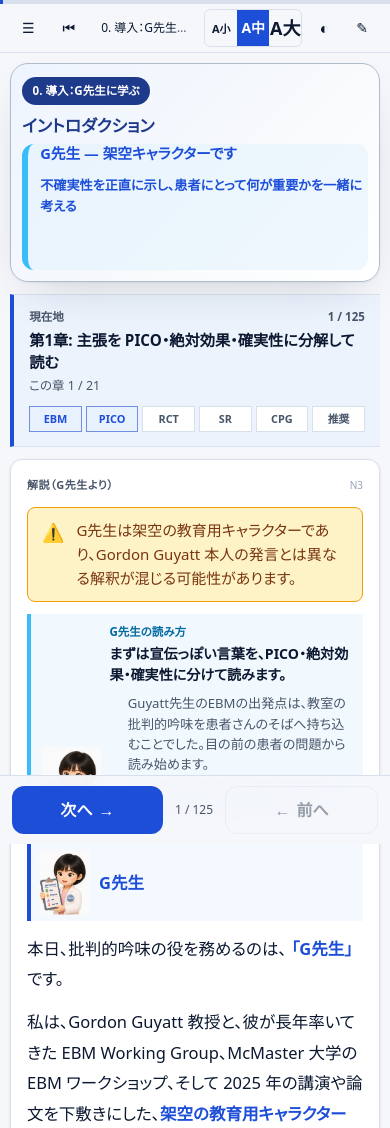
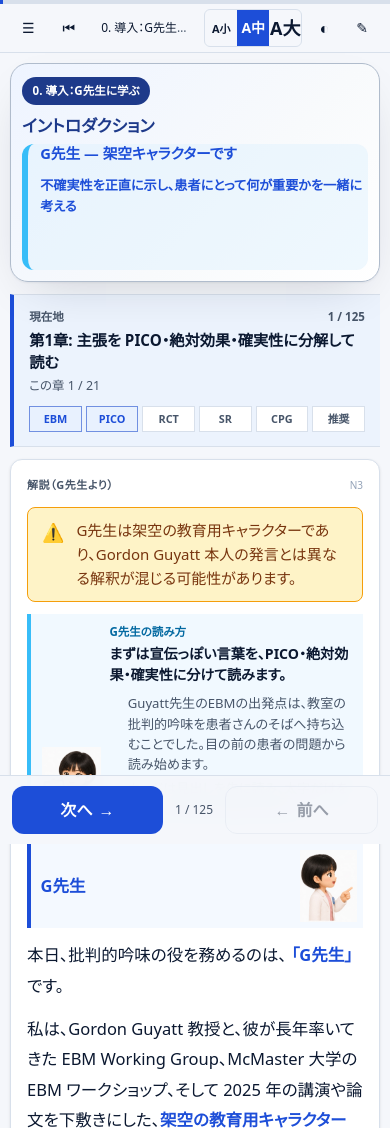
Before and after one commit to mxe050/GRADEslide, a Next.js app in the folder web/: page /slide/N3 in a window 390 px wide. Shown: the top 1128 px of the page. Built offline with nearby package versions, Linux system fonts and the light colour scheme.

Commit message:
move inline G先生 image to the right

```diff
--- a/web/src/app/globals.css
+++ b/web/src/app/globals.css
@@ -584,20 +584,23 @@ html, body {
 .g-sensei-inline {
   display: flex;
   align-items: center;
-  gap: 0.7rem;
+  justify-content: space-between;
+  gap: 1rem;
   min-width: 0;
   margin: 0.9em 0 0.55em;
-  padding: 0.45rem 0.6rem;
+  min-height: 5.1rem;
+  padding: 0.45rem 0.45rem 0.45rem 0.8rem;
   border-left: 4px solid var(--primary);
   background: color-mix(in srgb, var(--primary-soft) 30%, transparent);
 }
 
 .g-sensei-inline-portrait {
-  width: clamp(3.4rem, 15vw, 4.8rem);
+  width: clamp(3.7rem, 16vw, 5.3rem);
   flex: 0 0 auto;
   display: flex;
   align-items: flex-end;
   justify-content: center;
+  align-self: stretch;
   overflow: hidden;
   background: color-mix(in srgb, var(--card) 82%, transparent);
 }
@@ -614,6 +617,7 @@ html, body {
   color: var(--primary);
   font-weight: 800;
   line-height: 1.45;
+  flex: 1 1 auto;
 }
 
 @media (max-width: 420px) {
@@ -638,10 +642,11 @@ html, body {
   }
   .g-sensei-inline {
     gap: 0.55rem;
-    padding: 0.4rem 0.5rem;
+    min-height: 4.4rem;
+    padding: 0.38rem 0.38rem 0.38rem 0.6rem;
   }
   .g-sensei-inline-portrait {
-    width: 3.2rem;
+    width: 3.55rem;
   }
 }
 
--- a/web/src/components/GSenseiGuide.tsx
+++ b/web/src/components/GSenseiGuide.tsx
@@ -138,3 +138,9 @@ export function getGSenseiPose(slide: Slide, variant: Variant): (typeof poses)[n
   const offset = slide.visual.type === "table" ? 1 : slide.visual.type === "comparison" ? 4 : 0;
   return poses[(slide.order + offset) % poses.length];
 }
+
+export function getGSenseiInlinePose(slide: Slide): (typeof poses)[number] {
+  const guidePose = getGSenseiPose(slide, "narration");
+  const guideIndex = poses.indexOf(guidePose);
+  return poses[(guideIndex + 3) % poses.length];
+}
--- a/web/src/components/MarkdownText.tsx
+++ b/web/src/components/MarkdownText.tsx
@@ -112,17 +112,17 @@ export function MarkdownText({ text, className, inlineOnly, gSenseiImageSrc }: P
           hasDecoratedGSensei = true;
           return (
             <p className="g-sensei-inline">
+              <span className="g-sensei-inline-name">{children}</span>
               <span className="g-sensei-inline-portrait" aria-hidden="true">
                 <Image
                   src={gSenseiImageSrc}
                   alt=""
                   width={344}
                   height={437}
-                  sizes="72px"
+                  sizes="80px"
                   className="g-sensei-inline-image"
                 />
               </span>
-              <span className="g-sensei-inline-name">{children}</span>
             </p>
           );
         },
--- a/web/src/components/NarrationPanel.tsx
+++ b/web/src/components/NarrationPanel.tsx
@@ -4,7 +4,7 @@ import clsx from "clsx";
 import type { Citation, Slide } from "@/lib/types";
 import { getAllSlides, getAppData } from "@/lib/slides";
 import { MarkdownText } from "./MarkdownText";
-import { GSenseiGuide, getGSenseiPose } from "./GSenseiGuide";
+import { GSenseiGuide, getGSenseiInlinePose } from "./GSenseiGuide";
 
 interface Props {
   slide: Slide;
@@ -14,7 +14,7 @@ export function NarrationPanel({ slide }: Props) {
   const slides = getAllSlides();
   const isFinalSlide = slide.id === slides[slides.length - 1]?.id;
   const cites: Citation[] = isFinalSlide ? Object.values(getAppData().citations) : [];
-  const gSenseiImageSrc = `/images/g-sensei/${getGSenseiPose(slide, "narration")}.jpg`;
+  const gSenseiImageSrc = `/images/g-sensei/${getGSenseiInlinePose(slide)}.jpg`;
 
   return (
     <div className="fade-in flex flex-col gap-3 md:gap-5 rounded-xl md:rounded-2xl bg-[var(--card)] border border-[var(--card-border)] px-4 py-4 md:px-7 md:py-7 shadow-sm">
```
